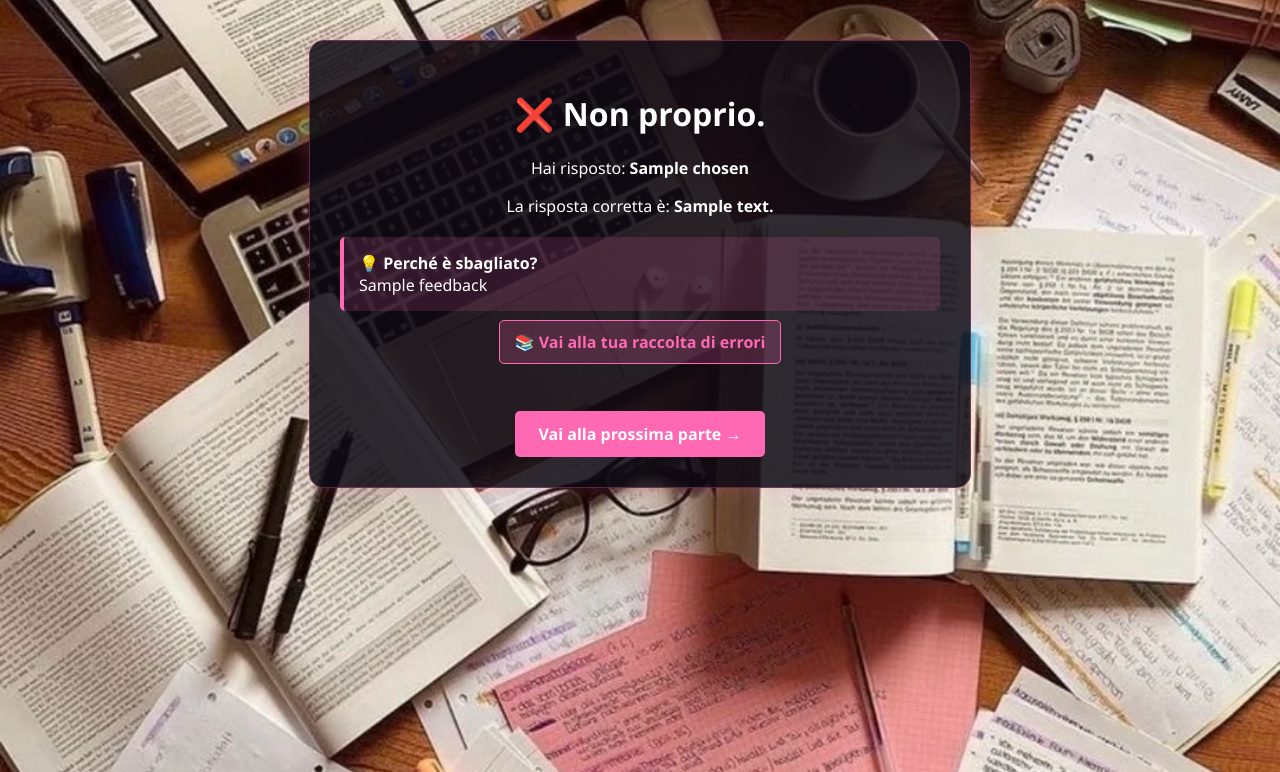
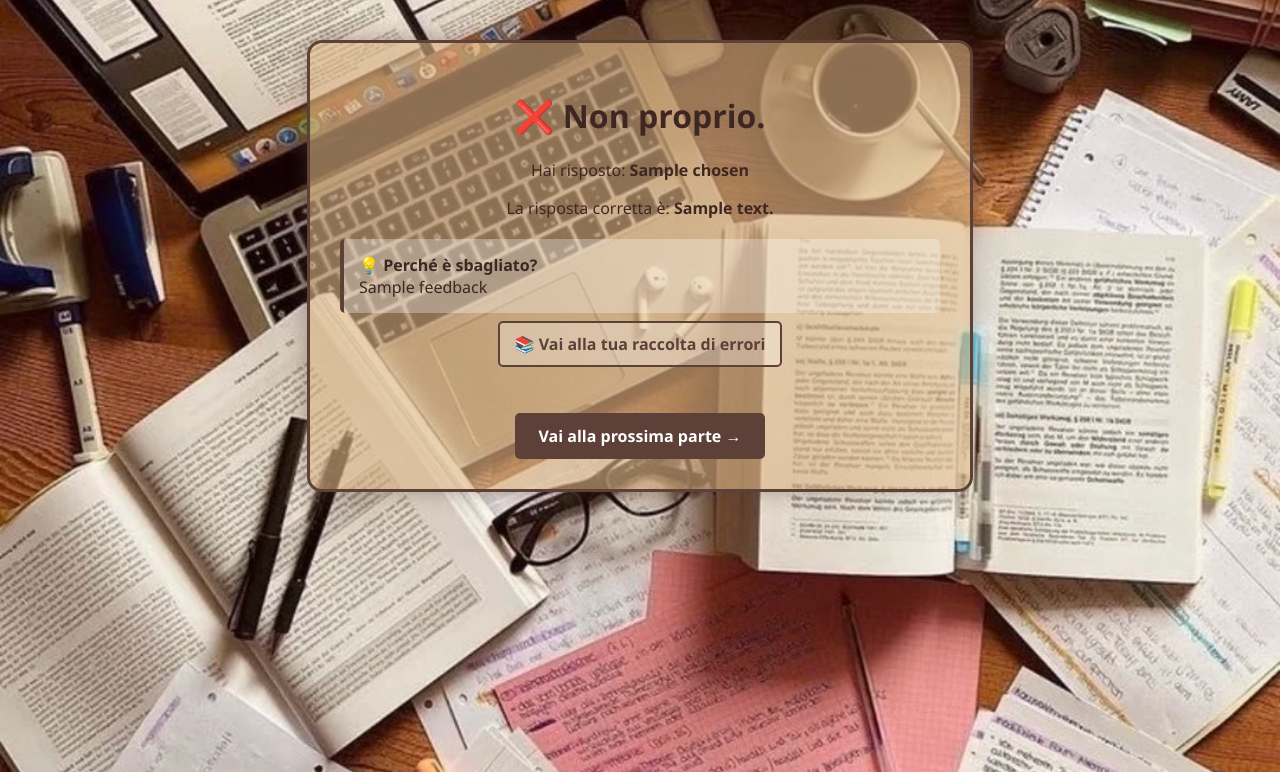
Before and after one commit to q260066737-cell/physics-helper, a Flask app: template templates/result.html in a window 1280 px wide. Shown: the top 772 px of the page. Run offline with Flask 3, Linux system fonts and the light colour scheme; the template is opened without the code that fills it: most values are stand-ins (such as "Sample title", 1, 10 or a date in 2020).

Commit message:
Revise styles and feedback section in result.html
Updated styles and colors for result page.

```diff
--- a/templates/result.html
+++ b/templates/result.html
@@ -3,11 +3,11 @@
 <head>
     <title>Risultato</title>
     <style>
-        body { font-family: 'Segoe UI', sans-serif; margin: 0; padding: 40px 20px; background-image: url('{{ url_for('static', filename='bg-result.jpg') }}'); background-size: cover; background-position: center; background-attachment: fixed; color: white; }
-        .container { max-width: 600px; margin: 0 auto; background: rgba(15, 10, 20, 0.85); padding: 30px; border-radius: 15px; border: 1px solid rgba(255, 105, 180, 0.3); box-shadow: 0 0 20px rgba(255, 105, 180, 0.2); text-align: center; }
-        a { color: #ff69b4; text-decoration: none; font-weight: bold; }
-        .btn-prosegui { display: inline-block; background-color: #ff69b4; color: white; padding: 12px 24px; border-radius: 5px; margin-top: 20px; }
-        .btn-prosegui:hover { background-color: #ff1493; text-decoration: none;}
+        body { font-family: 'Segoe UI', sans-serif; margin: 0; padding: 40px 20px; background-image: url('{{ url_for('static', filename='bg-result.jpg') }}'); background-size: cover; background-position: center; background-attachment: fixed; color: #3e2723; }
+        .container { max-width: 600px; margin: 0 auto; background: rgba(222, 184, 135, 0.6); padding: 30px; border-radius: 15px; border: 3px solid #5d4037; box-shadow: 0 0 20px rgba(93, 64, 55, 0.4); text-align: center; }
+        a { color: #5d4037; text-decoration: none; font-weight: bold; }
+        .btn-prosegui { display: inline-block; background-color: #5d4037; color: white; padding: 12px 24px; border-radius: 5px; margin-top: 20px; }
+        .btn-prosegui:hover { background-color: #3e2723; text-decoration: none;}
     </style>
 </head>
 <body>
@@ -20,15 +20,14 @@
             <p>La risposta corretta è: <strong>{{ topic.answer }}</strong></p>
 
             {% if topic.feedback %}
-                <div style="background: rgba(255, 105, 180, 0.15); border-left: 4px solid #ff69b4; padding: 15px; margin-top: 20px; text-align: left; border-radius: 5px;">
+                <div style="background: rgba(255, 255, 255, 0.3); border-left: 4px solid #5d4037; padding: 15px; margin-top: 20px; text-align: left; border-radius: 5px;">
                     <strong>💡 Perché è sbagliato?</strong><br>
                     {{ topic.feedback }}
                 </div>
             {% endif %}
 
-            <!-- QUI AGGIUNGIAMO IL LINK ALLA RACCOLTA ERRORI -->
             <p style="margin-top: 20px;">
-                <a href="/errori" style="background: rgba(255, 105, 180, 0.2); padding: 10px 15px; border-radius: 5px; border: 1px solid #ff69b4;">
+                <a href="/errori" style="background: rgba(255, 255, 255, 0.3); padding: 10px 15px; border-radius: 5px; border: 2px solid #5d4037;">
                     📚 Vai alla tua raccolta di errori
                 </a>
             </p>
```
